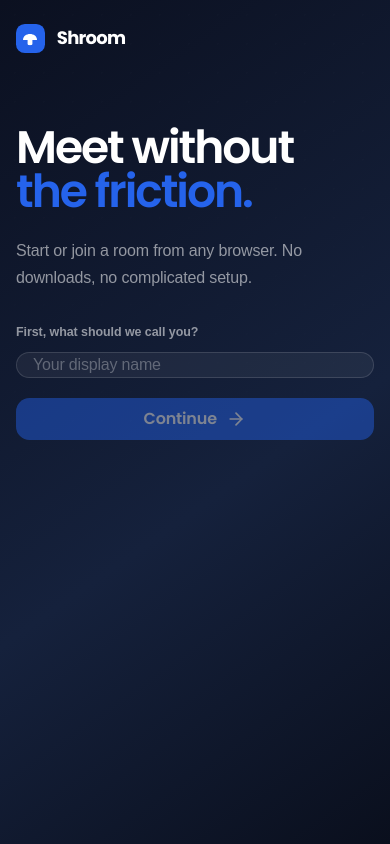
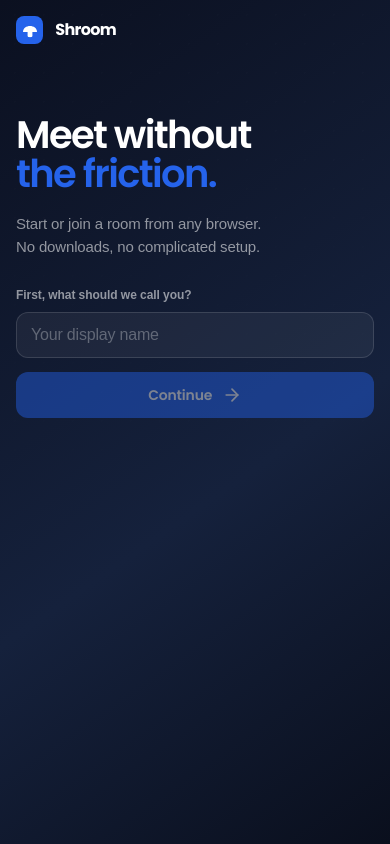
Before and after one commit to berryboylb/shroom, a React (Vite) app in the folder frontend/: page / in a window 390 px wide. Built offline with nearby package versions, Linux system fonts and the light colour scheme; a web font is replaced by a local one.

Commit message:
feat, fix inpurt margin on ios

```diff
--- a/frontend/src/App.tsx
+++ b/frontend/src/App.tsx
@@ -314,7 +314,7 @@ function MeetingApp({ currentPath }: { currentPath: string }) {
             {!isAuthenticated ? (
               <form
                 onSubmit={handleJoinLobby}
-                className="shroom-entry-card shroom-panel-enter space-y-5"
+                className="shroom-entry-card shroom-name-card shroom-panel-enter space-y-5"
               >
                 <div><label className="shroom-eyebrow" htmlFor="display-name">First, what should we call you?</label>
                   <input
--- a/frontend/src/index.css
+++ b/frontend/src/index.css
@@ -79,15 +79,32 @@ input, select, textarea { font-family: var(--font-body); }
 }
 
 @media (max-width: 420px) {
-  .shroom-home { padding-left: 1rem; padding-right: 1rem; }
-  .shroom-home section { gap: 2rem; padding-top: 2.5rem; padding-bottom: 2.5rem; }
-  .shroom-home h1 { font-size: 2.85rem; }
+  .shroom-home {
+    min-height: 100svh;
+    overflow-x: hidden;
+    overflow-y: auto;
+    padding: max(1rem, env(safe-area-inset-top)) 1rem max(1rem, env(safe-area-inset-bottom));
+  }
+  .shroom-home .shroom-mark { width: 1.7rem; height: 1.7rem; border-radius: .5rem; }
+  .shroom-home .shroom-wordmark { font-size: 1rem; }
+  .shroom-home section { gap: 0; padding-top: 3rem; padding-bottom: 2rem; }
+  .shroom-home h1 { max-width: none; font-size: 2.4rem; line-height: 1.01; letter-spacing: -.042em; }
+  .shroom-home .shroom-home-copy { max-width: 32ch; margin-top: 1.15rem; font-size: .9375rem; line-height: 1.55; }
+  .shroom-home .shroom-entry-shell { margin-top: 1.75rem; }
   .shroom-home .shroom-entry-card { padding: .8rem; border-radius: 1rem; }
-  .shroom-home .shroom-entry-card .shroom-input { padding-top: 0; padding-bottom: 0; }
+  .shroom-home .shroom-name-card.space-y-5 > :not([hidden]) ~ :not([hidden]) { margin-top: .875rem; }
+  .shroom-home .shroom-eyebrow { margin-bottom: .5rem; font-size: .75rem; }
+  .shroom-home .shroom-entry-card .shroom-input { height: 2.875rem; padding: 0 .875rem; font-size: 1rem; border-radius: .75rem; }
   .shroom-home .shroom-entry-card .shroom-secondary-button,
-  .shroom-home .shroom-entry-card .shroom-primary-button { min-height: 2.65rem; padding-top: .55rem; padding-bottom: .55rem; }
+  .shroom-home .shroom-entry-card .shroom-primary-button { min-height: 2.875rem; padding: 0 .875rem; border-radius: .75rem; font-size: .875rem; }
   .shroom-home .shroom-action-button { height: 2.75rem; min-height: 2.75rem; padding: 0 .875rem; }
   .shroom-mode-option { padding-left: .5rem; padding-right: .5rem; font-size: .75rem; }
+}
+@media (max-width: 360px) {
+  .shroom-home section { padding-top: 2.5rem; }
+  .shroom-home h1 { font-size: 2.2rem; }
+  .shroom-home .shroom-home-copy { font-size: .875rem; }
+  .shroom-home .shroom-entry-shell { margin-top: 1.5rem; }
 }
 @media (min-width: 421px) and (max-width: 767px) {
   .shroom-home .shroom-home-title { font-size: 3.15rem; }
```
